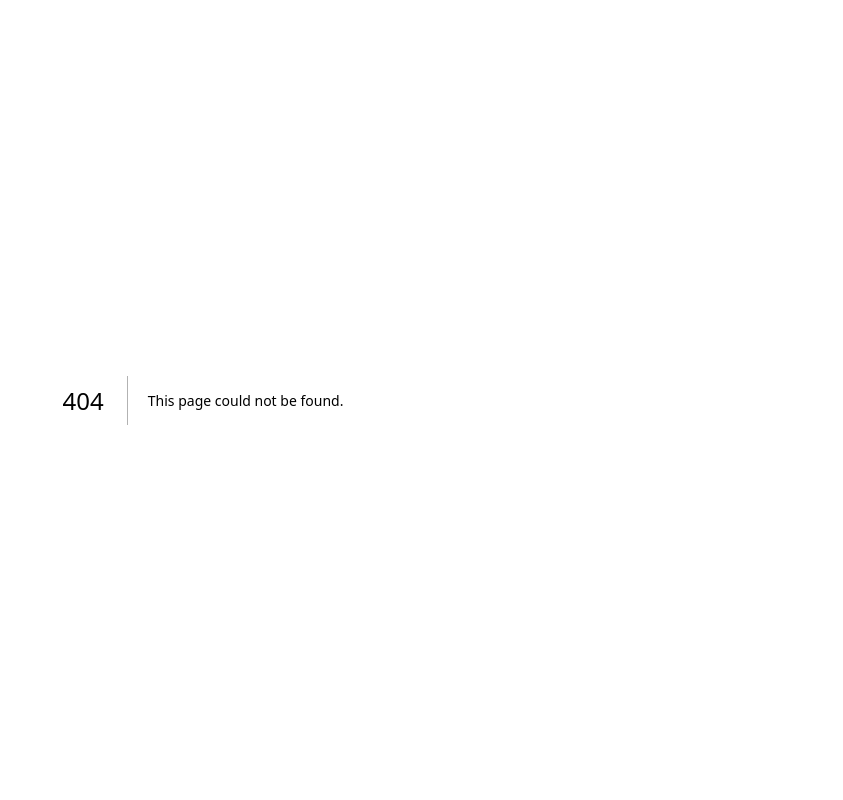
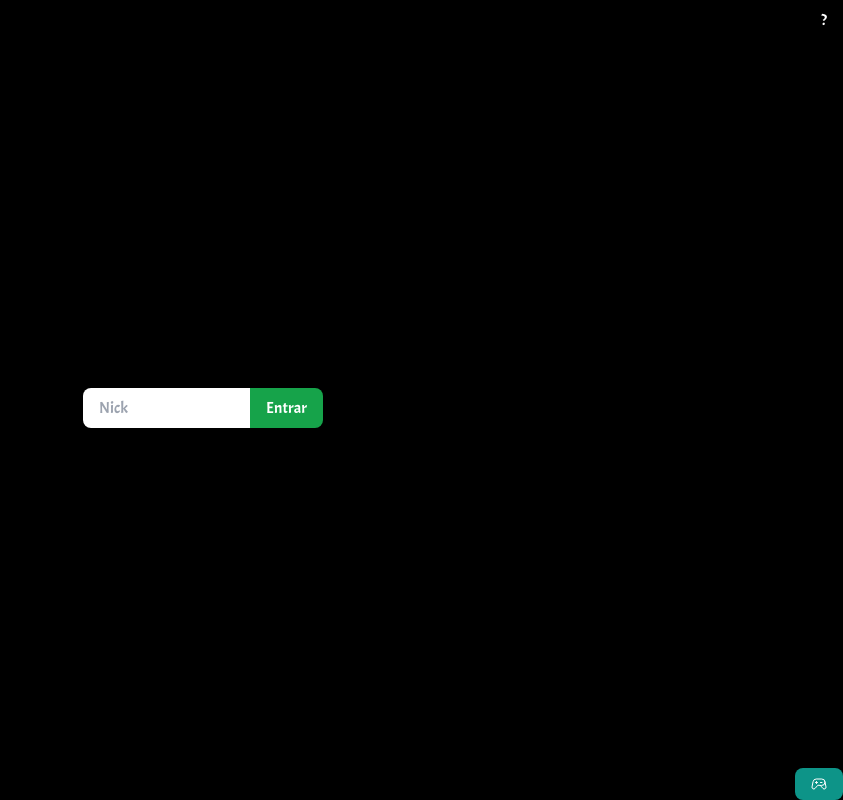
Before and after one commit to andrelsmelo/guess-number, a Next.js app: page /login in a window 1280 px wide. Before the commit this address had no page. Shown: the whole page, without its empty margins (437-1280 px from the left). Built offline with nearby package versions, Linux system fonts and the light colour scheme.

Commit message:
feat: inserido pagina de login

```diff
--- /dev/null
+++ b/src/app/login/page.tsx
@@ -0,0 +1,18 @@
+import Never from "@/components/Never";
+import CreateUserForm from "@/components/CreateUserForm";
+import Link from "next/link";
+import Button from "@/components/Button";
+
+export default function Login() {
+    return (
+        <main className="flex flex-col items-center justify-center min-h-screen bg-black text-white">
+            <Never />
+            <CreateUserForm />
+            <Link href="/">
+                <Button variant="info" className="fixed right-0 bottom-0">
+                    <svg xmlns="http://www.w3.org/2000/svg" className="w-4 h-4" viewBox="0 0 256 256"><rect width="256" height="256" fill="none" /><line x1="152" y1="104" x2="176" y2="104" fill="none" stroke="currentColor" stroke-linecap="round" stroke-linejoin="round" stroke-width="16" /><line x1="72" y1="104" x2="104" y2="104" fill="none" stroke="currentColor" stroke-linecap="round" stroke-linejoin="round" stroke-width="16" /><line x1="88" y1="88" x2="88" y2="120" fill="none" stroke="currentColor" stroke-linecap="round" stroke-linejoin="round" stroke-width="16" /><path d="M105.91,152,63.8,199.8a28,28,0,0,1-47.37-24.66L32.79,91a52,52,0,0,1,51.1-43H172a52,52,0,1,1,0,104Z" fill="none" stroke="currentColor" stroke-linecap="round" stroke-linejoin="round" stroke-width="16" /><path d="M150.09,152l42.11,47.8a28,28,0,0,0,47.37-24.66L223.21,91" fill="none" stroke="currentColor" stroke-linecap="round" stroke-linejoin="round" stroke-width="16" /></svg>
+                </Button>
+            </Link>
+        </main>
+    );
+}
```
